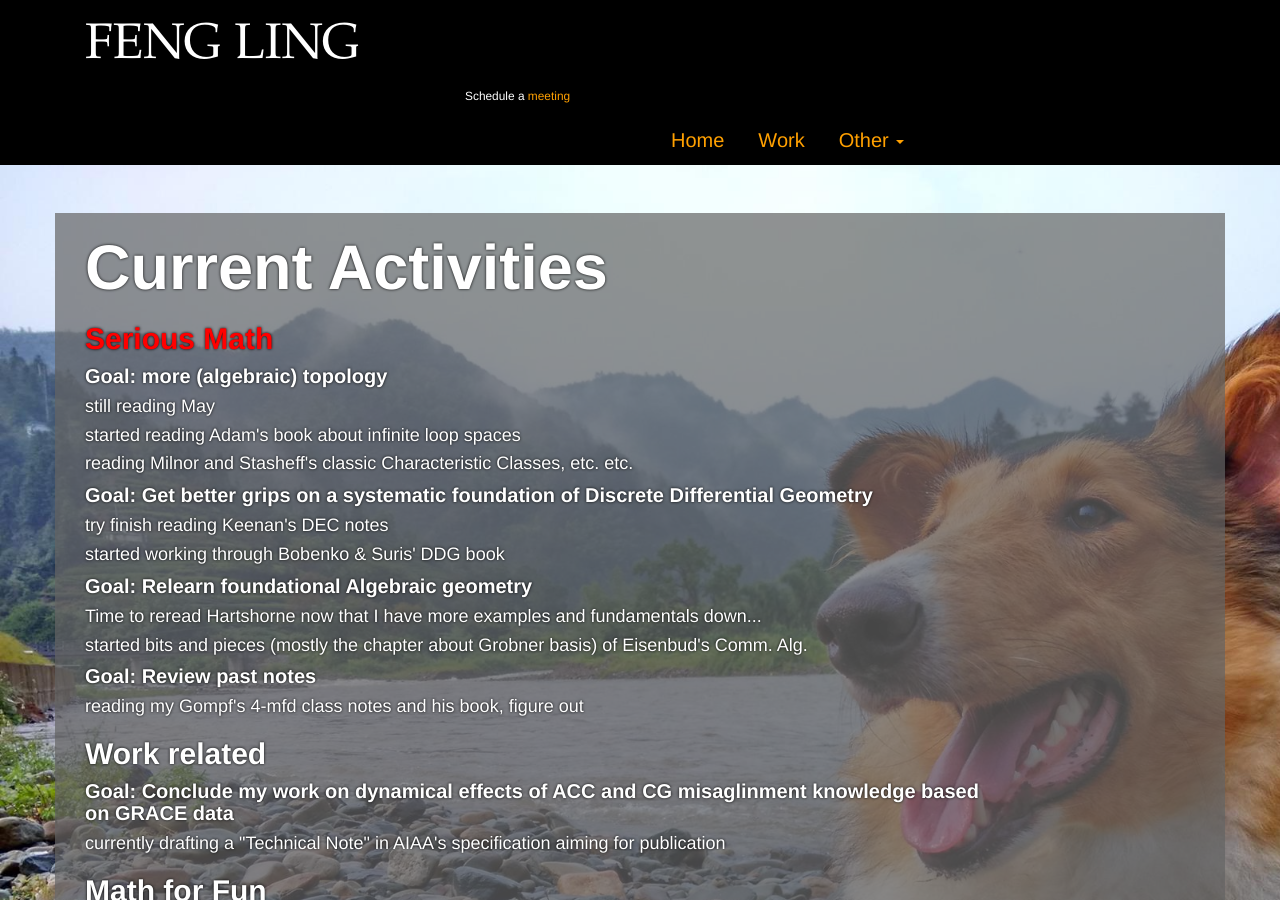
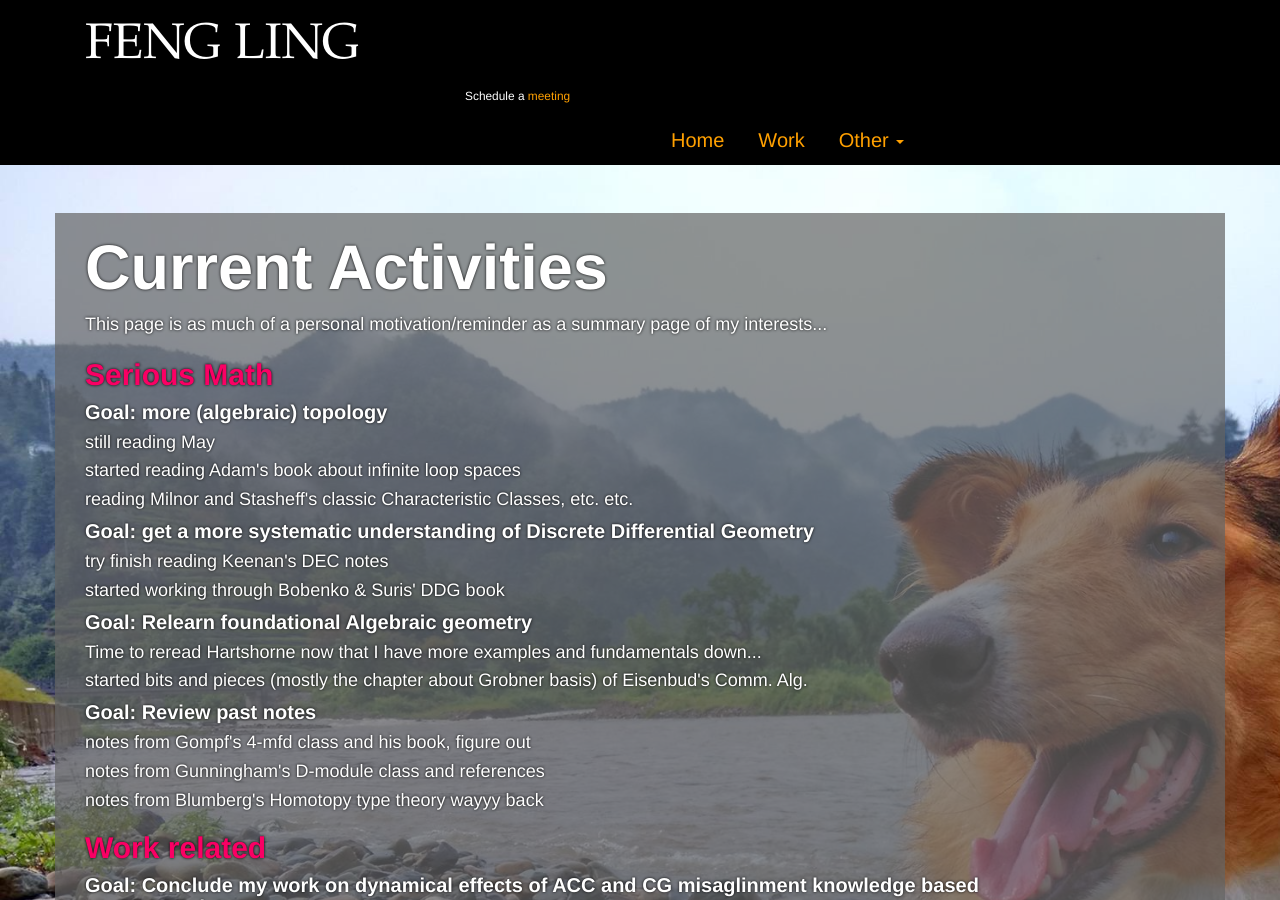
Before and after one commit to levincoolxyz/levincoolxyz.github.io, a Jekyll site: the page built from activity.html, in a window 1280 px wide and 900 px high. Built offline with Jekyll 4.4.1, drawn with Linux system fonts in a browser that asks for light colours.

Commit message:
new commit

```diff
--- a/activity.html
+++ b/activity.html
@@ -5,14 +5,15 @@ title: FENG LING
 
 <div id="activities" class="container col-md-10">
 	<h1>Current Activities</h1>
+	<p>This page is as much of a personal motivation/reminder as a summary page of my interests...</p>
 
-	<h2 style="color:red !important;">Serious Math</h2>
+	<h2 style="color:rgb(250,0,100) !important;">Serious Math</h2>
 	<h4>Goal: more (algebraic) topology<h4>
 	<p>still reading May</p>
 	<p>started reading Adam's book about infinite loop spaces</p>
 	<p>reading Milnor and Stasheff's classic Characteristic Classes, etc. etc.</p>
 
-	<h4>Goal: Get better grips on a systematic foundation of Discrete Differential Geometry<h4>
+	<h4>Goal: get a more systematic understanding of Discrete Differential Geometry<h4>
 	<p>try finish reading Keenan's DEC notes</p>
 	<p>started working through Bobenko & Suris' DDG book</p>
 
@@ -21,13 +22,15 @@ title: FENG LING
 	<p>started bits and pieces (mostly the chapter about Grobner basis) of Eisenbud's Comm. Alg.</p>
 
 	<h4>Goal: Review past notes<h4>
-	<p>reading my Gompf's 4-mfd class notes and his book, figure out</p>
+	<p>notes from Gompf's 4-mfd class and his book, figure out</p>
+	<p>notes from Gunningham's D-module class and references</p>
+	<p>notes from Blumberg's Homotopy type theory wayyy back</p>
 
-	<h2 style="color:red;">Work related</h2>
+	<h2 style="color:rgb(250,0,100) !important;">Work related</h2>
 	<h4>Goal: Conclude my work on dynamical effects of ACC and CG misaglinment knowledge based on GRACE data<h4>
 	<p>currently drafting a "Technical Note" in AIAA's specification aiming for publication</p>
 
-	<h2 style="color:red;">Math for Fun</h2>
+	<h2 style="color:rgb(250,0,100) !important;">Math for Fun</h2>
 	<h4>Goal: Get senses on some details about Atiyah-Singer Index theorem<h4>
 	<p>started reading friend Daniel's undergrad honor thesis</p>
 
@@ -38,11 +41,11 @@ title: FENG LING
 	<p>still reading the "What is" columns and more of the Princeton Companion <emph>slowly</emph>...</p>
 	<p>figure out meaning behind mapping class group / beat Teruaki</p>
 
-	<h2 style="color:red;">Other</h2>
+	<h2 style="color:rgb(250,0,100) !important;">Other</h2>
 	<h4>Goal: Explore alternatives<h4>
 	<p>try reading this old book about time series prediction per Dr. Bettadpur's suggestion</p>
 	<p>pick up more fundamentals on algorithms, hopefully work on things that Google recruiter suggested to prepare</p>
 
-	<h2 style="color:red;">GRAD APPS AND STUFF!!!</h2>
+	<h2 style="color:rgb(250,0,100) !important;">GRAD APPS AND STUFF!!!</h2>
 
 </div>
```
